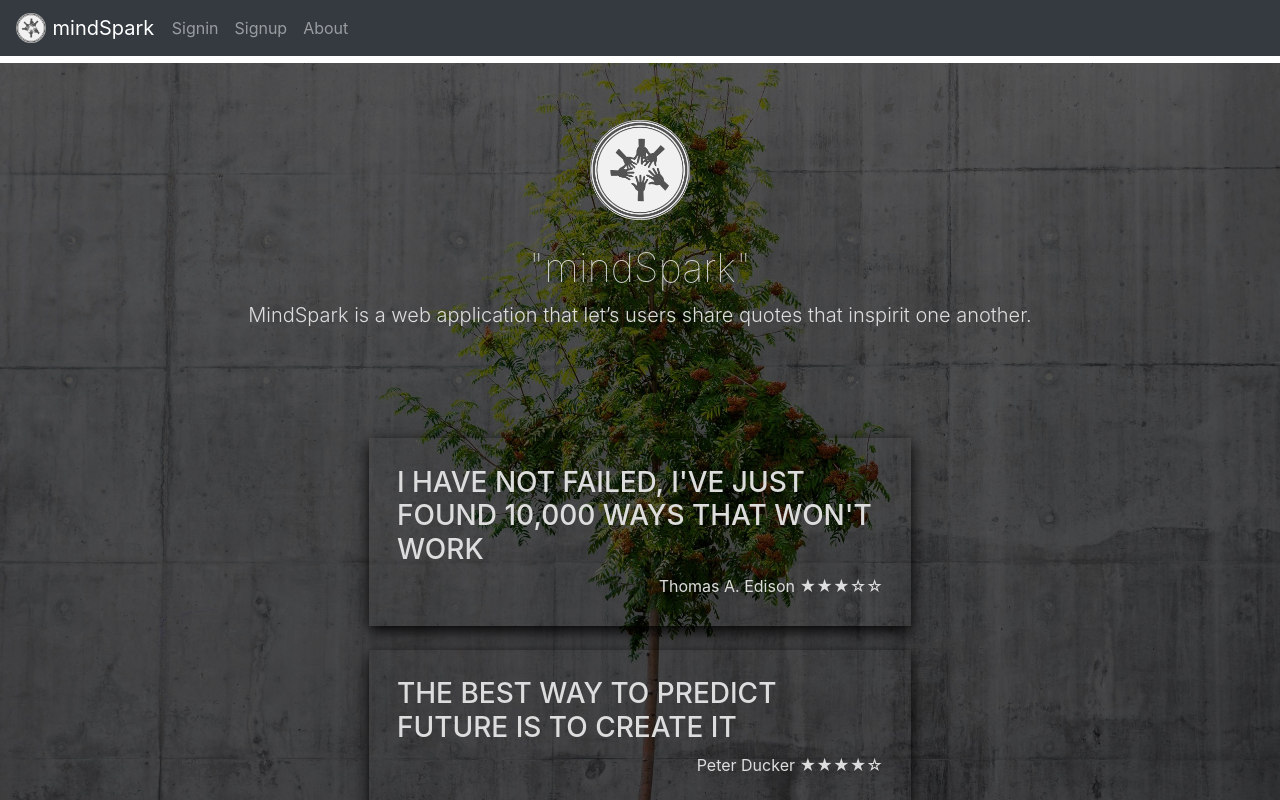
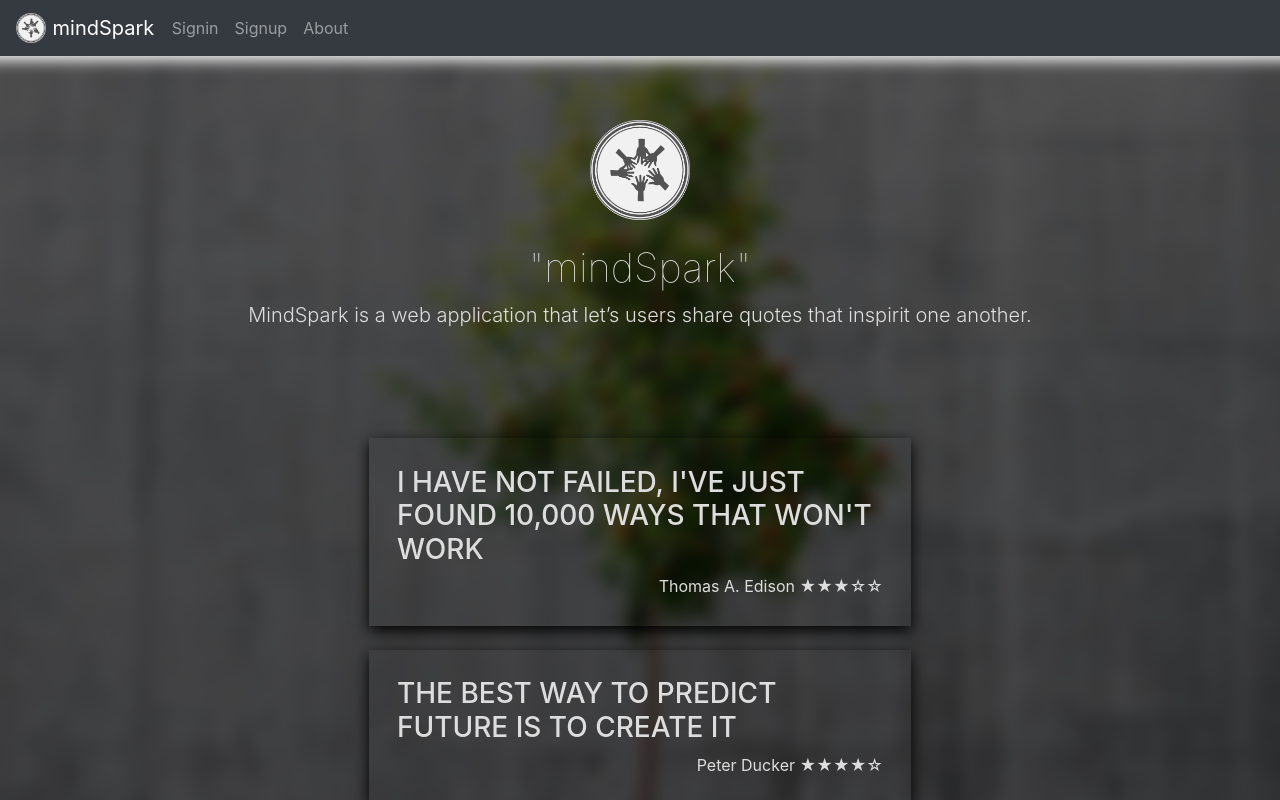
Before and after one commit to abansal98/mindSpark, a React (Create React App) app in the folder react-app/: page / in a window 1280 px wide. Shown: the top 800 px of the page. Built offline with nearby package versions, Linux system fonts and the light colour scheme.

Commit message:
trying to solve background image size, position problem

```diff
--- a/react-app/src/components/About/About.css
+++ b/react-app/src/components/About/About.css
@@ -1,13 +1,30 @@
 .aboutBody {
+  /* background-image: url("../../image/concretetree.jpg"); */
+  /* background-position: center;
+  background-size: cover;
+  background-attachment: fixed; */
+  /* width: 100%;
+  height: 100%;
+  background-repeat: no-repeat; */
+  padding-top: 1%;
+  color: #dddddd;
+  /* min-height: calc(100vh - 250px); */
+  min-height: 100vh;
+  /* filter: blur(8px);
+  -webkit-filter: blur(8px); */
+}
+
+.aboutBlurBgBody {
+  position: fixed;
+  width: 100%;
+  height: 100%;
   background-image: url("../../image/concretetree.jpg");
   background-position: center;
   background-size: cover;
   background-attachment: fixed;
-  width: 100%;
-  height: 100%;
+  filter: blur(7px);
+  -webkit-filter: blur(7px);
   background-repeat: no-repeat;
-  padding-top: 1%;
-  color: #dddddd;
-  /* min-height: calc(100vh - 250px); */
-  min-height: 100vh;
+  /* min-height: 100vh; */
+  transform: scale(1.04);
 }
--- a/react-app/src/components/About/About.js
+++ b/react-app/src/components/About/About.js
@@ -8,6 +8,7 @@ class About extends Component {
   render() {
     return (
       <div className="aboutBody">
+        <AboutBlurBg />
         <NavBarSignin />
         <div className="aboutMain">
           <Aboutteam />
@@ -18,4 +19,10 @@ class About extends Component {
   }
 }
 
+class AboutBlurBg extends Component {
+  render() {
+    return <div className="aboutBlurBgBody" />;
+  }
+}
+
 export default About;
```
